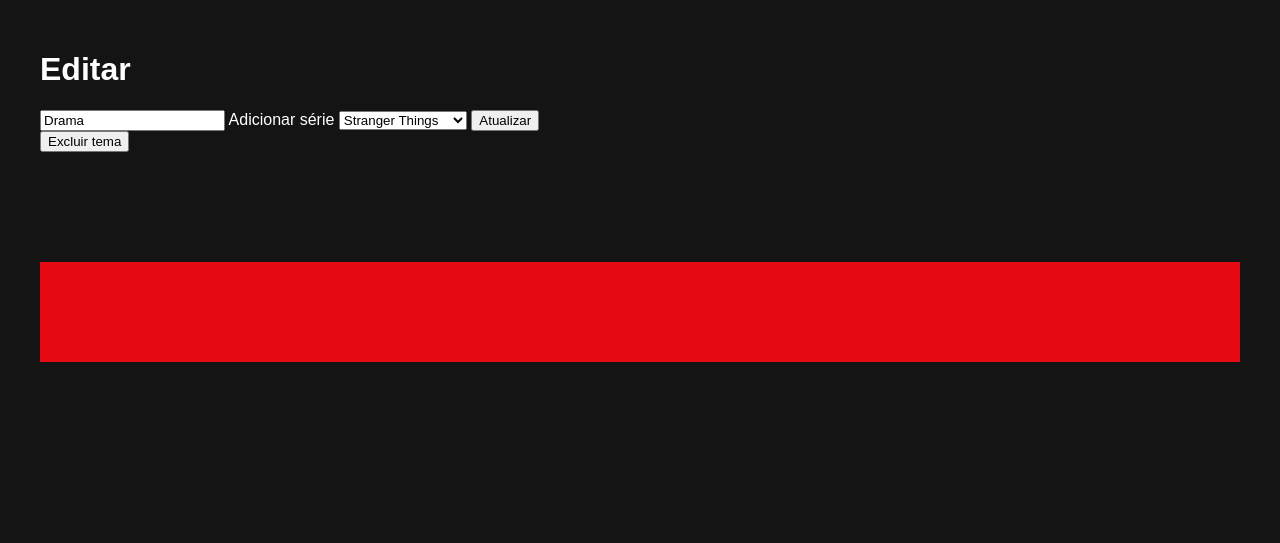
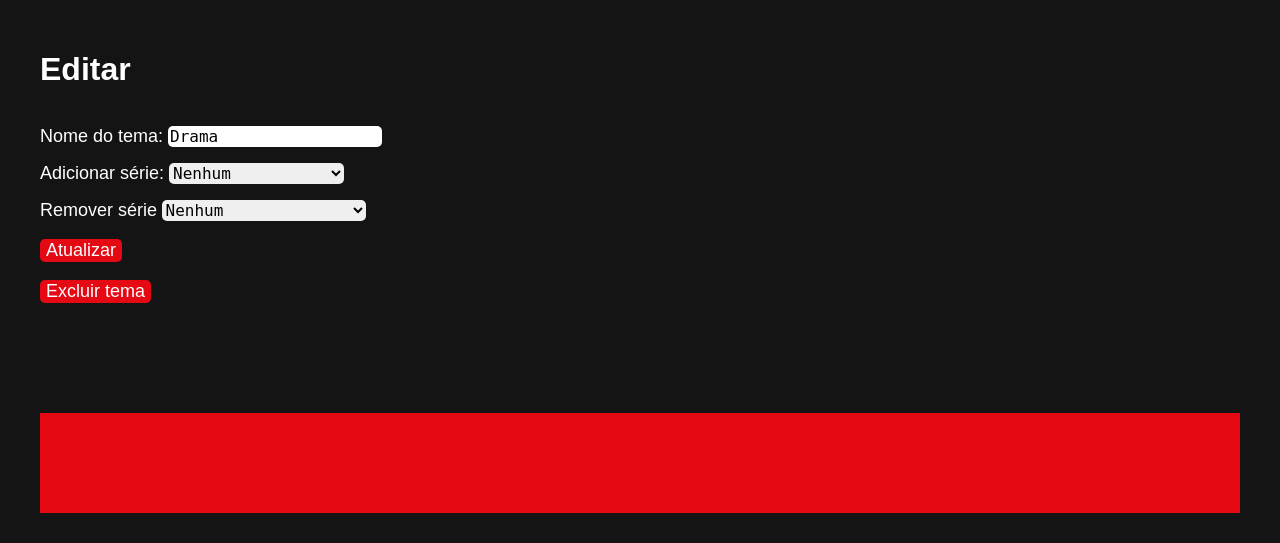
Before and after one commit to Clara-Haag/netflix, a Flask app: page /editar-tema/Drama in a window 1280 px wide. Shown: the part 80-623 px from the top of the page. Run offline with Flask 3, Linux system fonts and the light colour scheme; the visitor is signed in with stand-in values (Sample User, id 1).

Commit message:
melhorias css & remover séries

```diff
--- a/main.py
+++ b/main.py
@@ -59,6 +59,8 @@ def processar_tema(tema_nome):
             for serie in series:
                 if request.form["series"] in serie.titulo:
                     tema.adicionar_serie(serie)
+                elif request.form['remover_series'] == serie.titulo:
+                    tema.series.remove(serie)
             tema_editado = tema
     conteudo = render_template("processar_form_tema.html", operacao="modificar",tema=tema_editado)
     return conteudo
@@ -76,9 +78,6 @@ def add_tema():
     nome = request.form["nome_tema"]
     novo_tema = Tema(nome)
     catalogo.append(novo_tema)
-    for serie in series:
-        if request.form["series"] in serie.titulo:
-            novo_tema.adicionar_serie(serie)
     conteudo = render_template('processar_form_tema.html', operacao="adicionar", tema= novo_tema)
     return conteudo
 
--- a/static/css/styles.css
+++ b/static/css/styles.css
@@ -249,3 +249,42 @@ aside{
     box-sizing: border-box;
     cursor: pointer;
 }
+
+input{
+    border: transparent;
+    border-radius: 5px;
+    font-size: large;
+    margin-top: 1em;
+    font-family: monospace;
+}
+select{
+    border: transparent;
+    border-radius: 5px;
+    font-size: large;
+    margin-top: 1em;
+    font-family: monospace;
+}
+label {
+    font-size: large;
+}
+textarea {
+    margin-top: 1em;
+    font-family: monospace;
+}
+.enviar {
+    border: transparent;
+    background-color: #e50914;
+    color: #fff;
+    font-size: large;
+    font-family: Arial, sans-serif;
+}
+.enviar:hover {
+    background-color: #e50914a0;
+}
+a {
+    text-decoration: none;
+    color:#fff;
+}
+a:hover{
+    color:#e50914
+}
--- a/templates/modificar_tema.html
+++ b/templates/modificar_tema.html
@@ -12,9 +12,10 @@
 {%block conteudo%}
     <h1>Editar {{tema_dados}}</h1>
     <form method="POST" action="{{ url_for('processar_tema', tema_nome=tema.nome) }}">
-        <input type="text" name="nome_tema" placeholder="{{tema.nome}}" value="{{tema.nome}}"/>
-        <label for="series">Adicionar série</label>
-        <select name="series">
+        <label>Nome do tema: <input type="text" name="nome_tema" placeholder="{{tema.nome}}" value="{{tema.nome}}"/><br/></label>
+        <label for="series">Adicionar série: </label>
+        <select name="series" id="series">
+            <option value="None">Nenhum</option>
             {%for tema_c in catalogo%}
                 {%for serie in tema_c.series%}
                     {%if serie not in tema.series%}
@@ -22,10 +23,17 @@
                     {%endif%}
                 {%endfor%}
             {%endfor%}
-        </select>
-        <input type="submit" value="Atualizar">
+        </select><br/>
+        <label for="remover-series">Remover série</label>
+        <select name="remover_series" id="remover-series">
+            <option value="None">Nenhum</option>
+            {%for serie in tema.series%}
+                <option value="{{serie.titulo}}">{{serie.titulo}}</option>
+            {%endfor%}
+        </select><br/>
+        <input type="submit" value="Atualizar" class="enviar">
     </form>
     <form method="POST" action="{{url_for('deletar_tema', tema_nome=tema.nome)}}">
-        <input type="submit" value="Excluir tema">
+        <input type="submit" value="Excluir tema" class="enviar">
     </form>
 {%endblock%}
```
Also changed, not shown: templates/dashboard.html (+3 -10 lines), templates/modificar_serie.html (+7 -7 lines).
